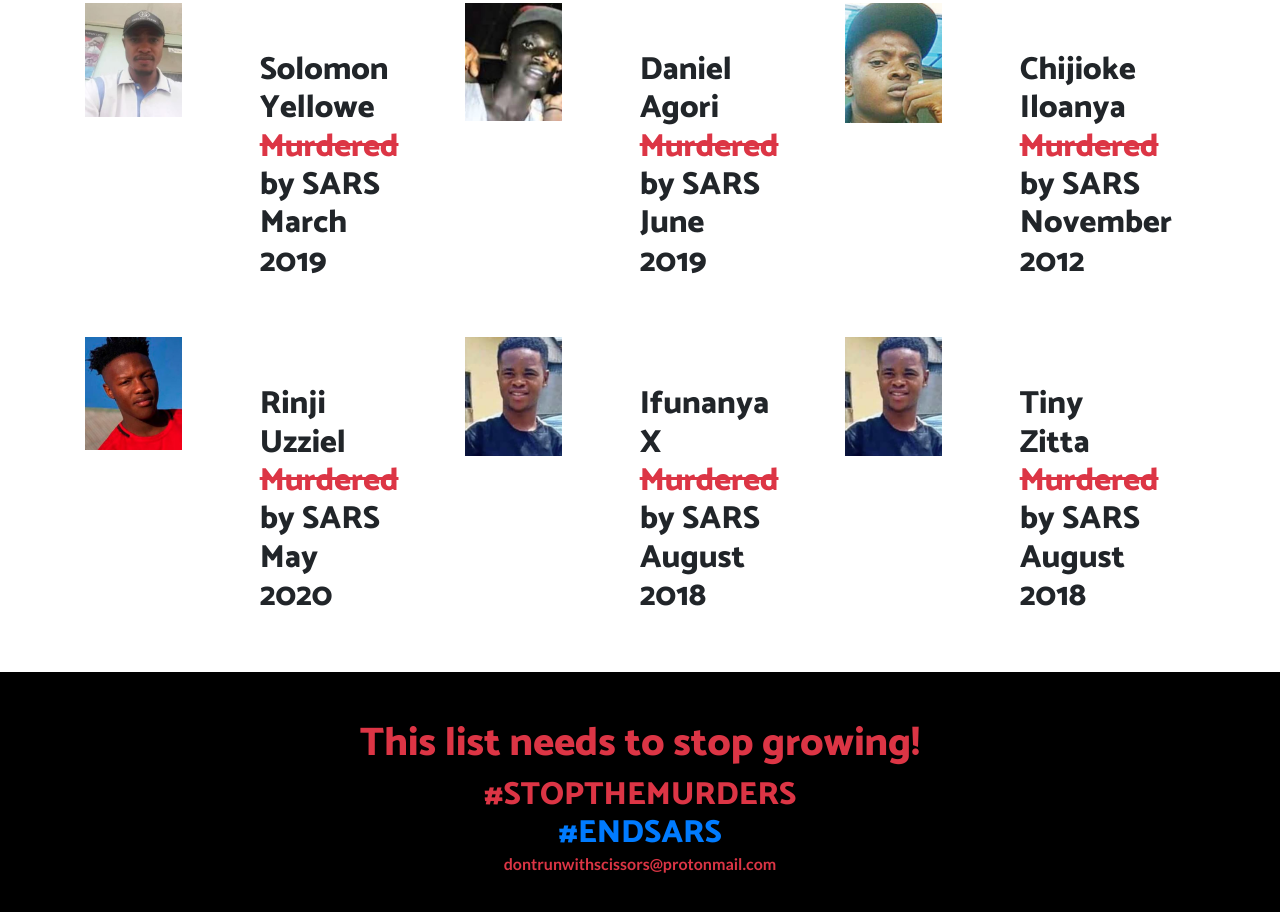
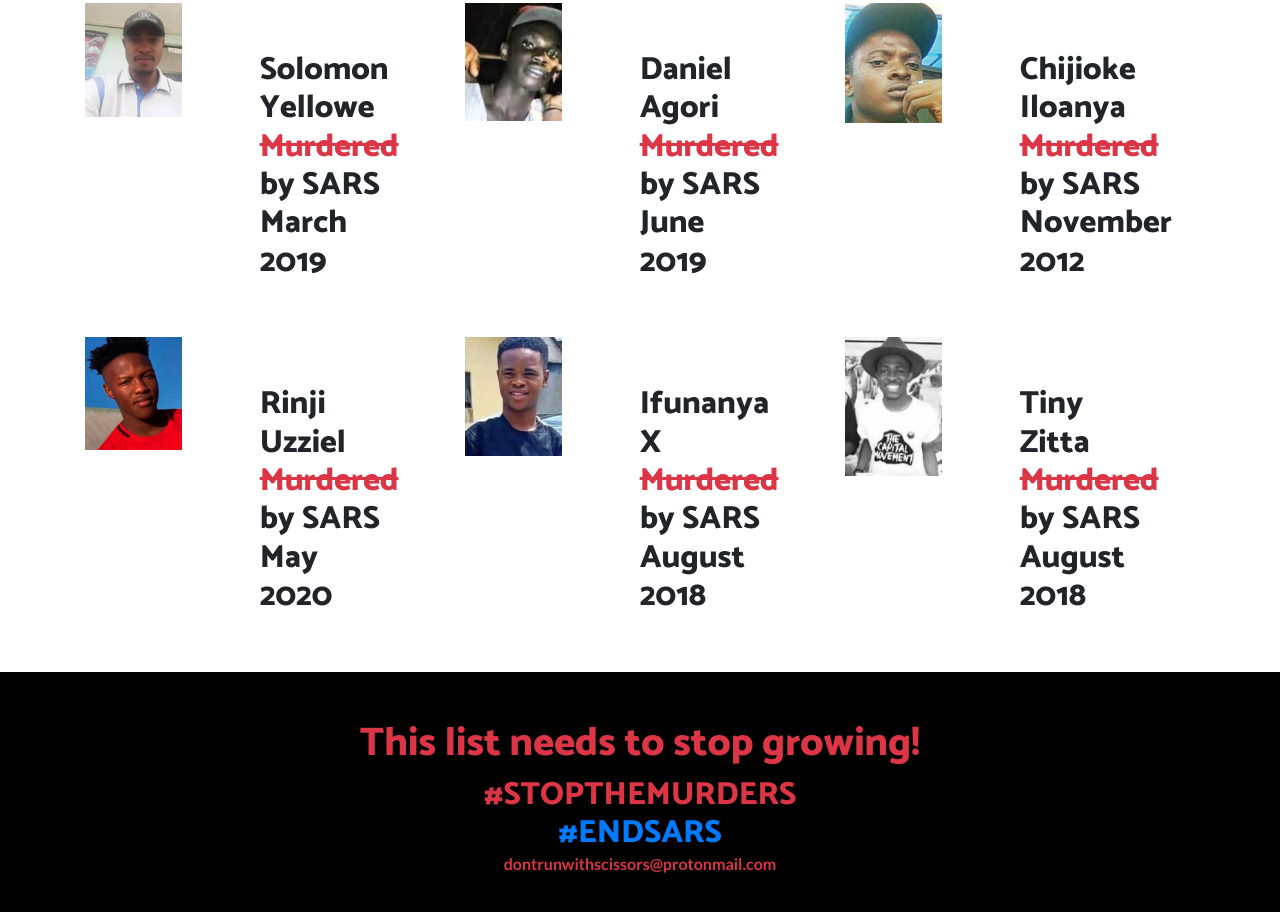
Before and after one commit to wedeygidigbawepin/killedbysars.github.io, a website: page index.html in a window 1280 px wide. Shown: the part 3764-4676 px from the top of the page. Drawn offline with Linux system fonts and the light colour scheme.

Commit message:
Update index.html

```diff
--- a/index.html
+++ b/index.html
@@ -480,7 +480,7 @@
 			<div class="row">
 			        <div class="col-4 victim_image mx-auto">
 					  <div>
-						<img src="/img/victims/ifunanya_x.jpg" alt="" height="200" class="img-fluid" >
+						<img src="/img/victims/tony_zitta.jpg" alt="" height="200" class="img-fluid" >
 					  </div>
 					</div>
 				<div class="col-lg-8 victim_details">
```
